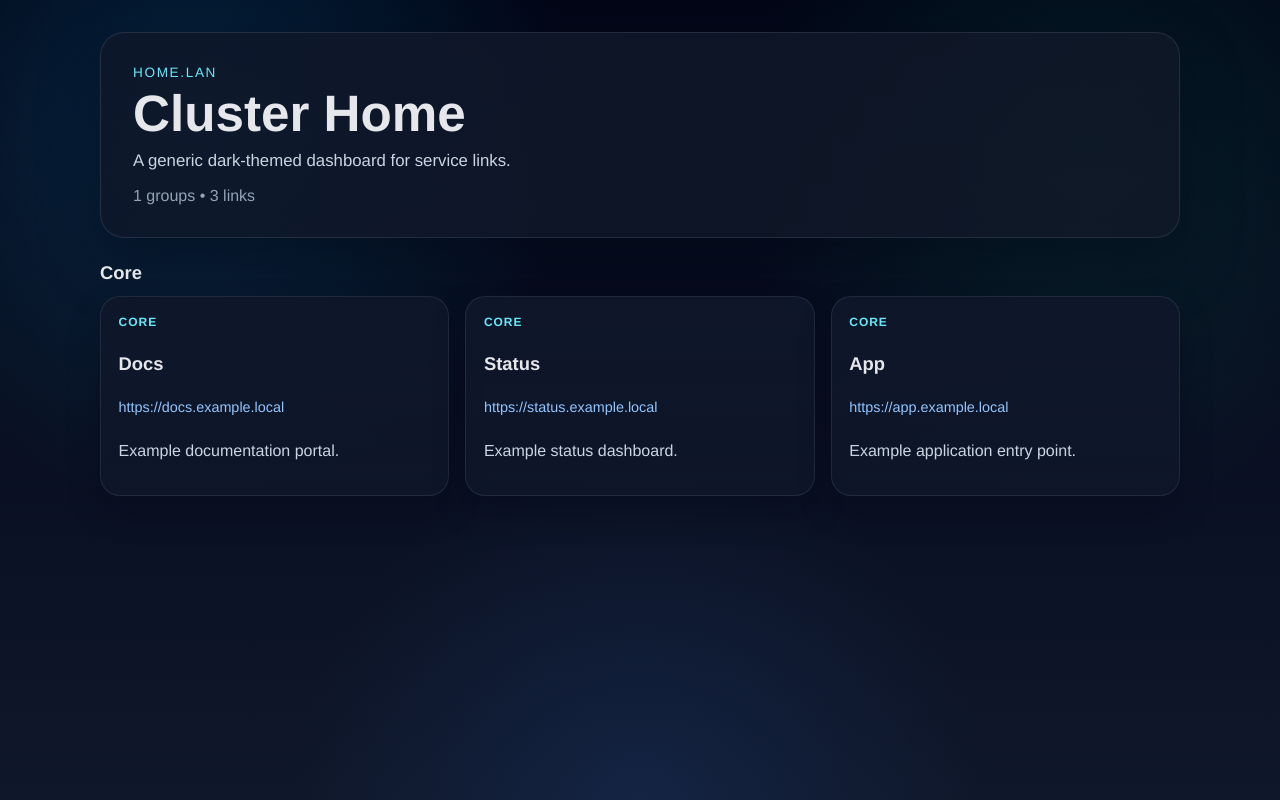
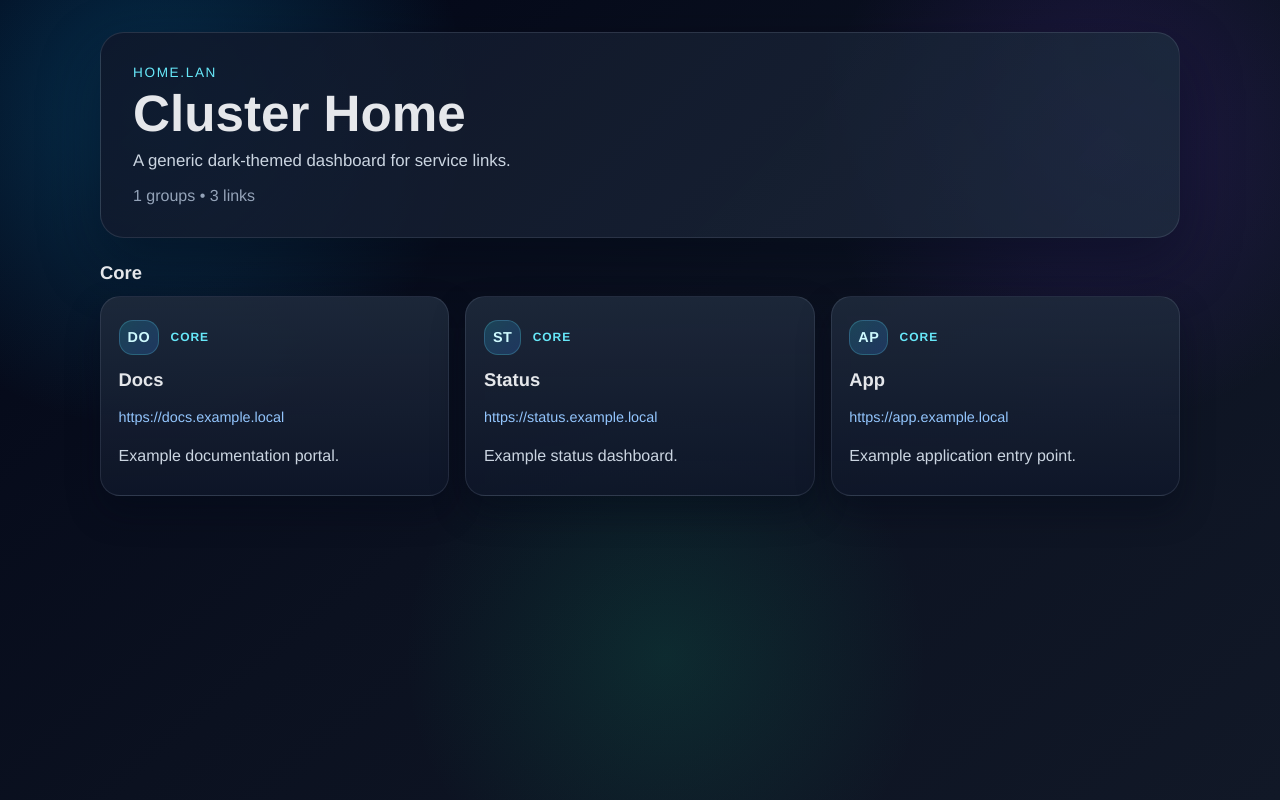
Before and after one commit to mvs5465-test/cluster-home, a Flask app: page / in a window 1280 px wide. Run offline with Flask 3, Linux system fonts and the light colour scheme.

Commit message:
feat(ui): add icons and visual polish (#2)
* feat(ui): add icons and visual polish

* feat(ui): refine home favicon

---------

Co-authored-by: mvs5465 <test@example.com>

```diff
--- a/static/styles.css
+++ b/static/styles.css
@@ -13,10 +13,10 @@ body {
   margin: 0;
   min-height: 100vh;
   background:
-    radial-gradient(circle at 15% 15%, rgba(14, 165, 233, 0.18), transparent 30%),
-    radial-gradient(circle at 85% 20%, rgba(16, 185, 129, 0.12), transparent 28%),
-    radial-gradient(circle at 50% 100%, rgba(59, 130, 246, 0.12), transparent 34%),
-    linear-gradient(180deg, #020617 0%, #0f172a 100%);
+    radial-gradient(circle at 12% 14%, rgba(14, 165, 233, 0.26), transparent 24%),
+    radial-gradient(circle at 86% 18%, rgba(124, 58, 237, 0.18), transparent 22%),
+    radial-gradient(circle at 52% 82%, rgba(16, 185, 129, 0.14), transparent 28%),
+    linear-gradient(140deg, #020617 0%, #0b1120 48%, #111827 100%);
 }
 
 a {
@@ -31,8 +31,10 @@ a {
 }
 
 .hero {
-  background: linear-gradient(135deg, rgba(15, 23, 42, 0.88), rgba(17, 24, 39, 0.82));
-  border: 1px solid rgba(148, 163, 184, 0.16);
+  background:
+    linear-gradient(135deg, rgba(15, 23, 42, 0.88), rgba(30, 41, 59, 0.78)),
+    radial-gradient(circle at top right, rgba(34, 211, 238, 0.12), transparent 35%);
+  border: 1px solid rgba(148, 163, 184, 0.18);
   border-radius: 24px;
   box-shadow: 0 24px 60px rgba(2, 8, 23, 0.45);
   margin-bottom: 1.5rem;
@@ -92,10 +94,10 @@ a {
 
 .card {
   background:
-    linear-gradient(180deg, rgba(15, 23, 42, 0.92), rgba(15, 23, 42, 0.78));
-  border: 1px solid rgba(148, 163, 184, 0.14);
+    linear-gradient(180deg, rgba(30, 41, 59, 0.92), rgba(15, 23, 42, 0.82));
+  border: 1px solid rgba(148, 163, 184, 0.16);
   border-radius: 20px;
-  box-shadow: 0 16px 32px rgba(2, 8, 23, 0.28);
+  box-shadow: 0 16px 32px rgba(2, 8, 23, 0.36);
   display: grid;
   gap: 0.55rem;
   min-height: 200px;
@@ -105,8 +107,31 @@ a {
 
 .card:hover {
   border-color: rgba(103, 232, 249, 0.44);
-  box-shadow: 0 22px 38px rgba(8, 47, 73, 0.34);
+  box-shadow: 0 24px 44px rgba(8, 47, 73, 0.42);
   transform: translateY(-2px);
+}
+
+.card-top {
+  align-items: center;
+  display: flex;
+  gap: 0.7rem;
+}
+
+.card-icon {
+  align-items: center;
+  background:
+    linear-gradient(135deg, rgba(34, 211, 238, 0.18), rgba(59, 130, 246, 0.22));
+  border: 1px solid rgba(103, 232, 249, 0.22);
+  border-radius: 14px;
+  color: #cffafe;
+  display: inline-flex;
+  font-size: 0.9rem;
+  font-weight: 800;
+  height: 2.2rem;
+  justify-content: center;
+  letter-spacing: 0.04em;
+  min-width: 2.2rem;
+  padding: 0 0.5rem;
 }
 
 .card-kicker {
@@ -120,6 +145,10 @@ a {
 .card-title {
   font-size: 1.15rem;
   font-weight: 700;
+}
+
+.card-title-row {
+  display: block;
 }
 
 .card-url {
--- a/templates/home.html
+++ b/templates/home.html
@@ -4,6 +4,7 @@
     <meta charset="utf-8">
     <meta name="viewport" content="width=device-width, initial-scale=1">
     <title>{{ title }}</title>
+    <link rel="icon" href="{{ url_for('static', filename='favicon.svg') }}" type="image/svg+xml">
     <link rel="stylesheet" href="{{ url_for('static', filename='styles.css') }}">
   </head>
   <body>
@@ -23,8 +24,13 @@
         <div class="grid">
           {% for item in group["items"] %}
           <a class="card" href="{{ item.url }}">
-            <span class="card-kicker">{{ group.name }}</span>
-            <span class="card-title">{{ item.name }}</span>
+            <div class="card-top">
+              <span class="card-icon">{{ item.get("icon", item["name"][:2].upper()) }}</span>
+              <span class="card-kicker">{{ group.name }}</span>
+            </div>
+            <span class="card-title-row">
+              <span class="card-title">{{ item.name }}</span>
+            </span>
             <span class="card-url">{{ item.url }}</span>
             <span class="card-copy">{{ item.description }}</span>
           </a>
```
Also changed, not shown: tests/test_app.py (+2 -0 lines), static/favicon.svg (added).
